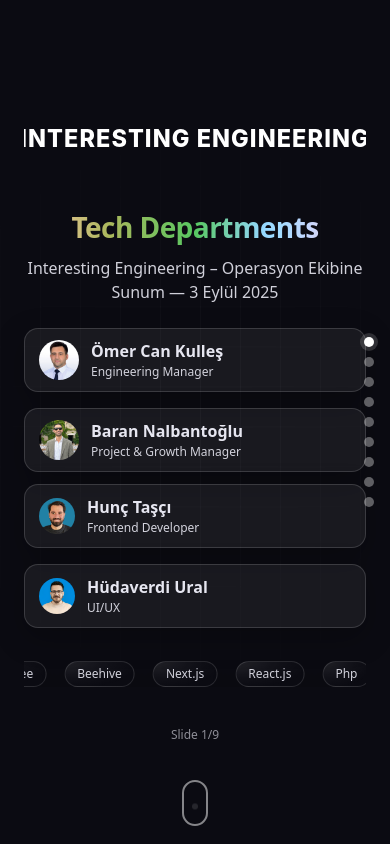
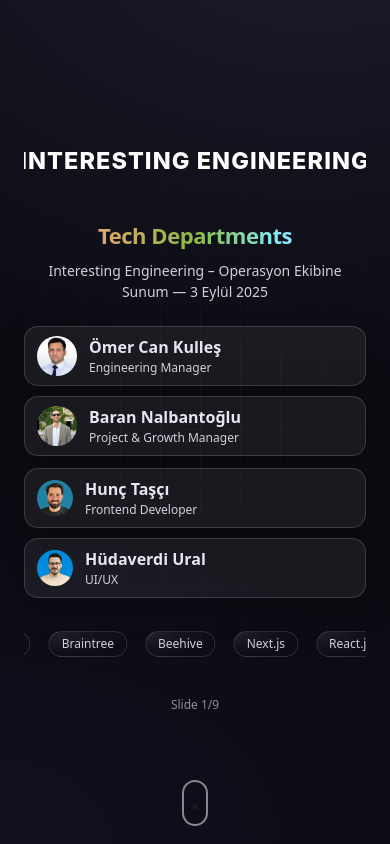
Before and after one commit to omercankulles/tech-slides, a Next.js app: page / in a window 390 px wide. Shown: the top 844 px of the page. Built offline with nearby package versions, Linux system fonts and the light colour scheme.

Commit message:
fix: mobil düzenlemeler, snap düzeltmeleri, başlık boyutları ve README

```diff
--- a/src/app/globals.css
+++ b/src/app/globals.css
@@ -19,6 +19,8 @@
   }
 }
 
+html, body { height: 100%; overflow: hidden; overscroll-behavior-y: contain; }
+
 body {
   background: radial-gradient(1200px 800px at 80% -10%, #1b1b2b 0%, transparent 60%),
               radial-gradient(1000px 600px at -10% 100%, #101020 0%, transparent 60%),
@@ -27,8 +29,8 @@
 }
 
 /* Fullscreen snap container */
-.snap-y { scroll-snap-type: y mandatory; }
-.snap-start { scroll-snap-align: start; }
+.snap-y { scroll-snap-type: y mandatory; overscroll-behavior-y: contain; }
+.snap-start { scroll-snap-align: start; scroll-snap-stop: always; }
 
 /* Animated subtle grid */
 .bg-animated::before {
@@ -44,15 +46,16 @@
 @keyframes gridFloat { from { transform: translateY(0); } to { transform: translateY(-40px); } }
 
 /* Headings */
-.h1 { font-size: clamp(28px, 5vw, 56px); font-weight: 800; letter-spacing: -0.02em; }
-.h2 { font-size: clamp(22px, 3.5vw, 36px); font-weight: 700; }
-.p-lg { font-size: clamp(16px, 2vw, 20px); opacity: .9; }
+.h1 { font-size: clamp(22px, 4.8vw, 56px); font-weight: 800; letter-spacing: -0.02em; }
+.h2 { font-size: clamp(18px, 3.6vw, 36px); font-weight: 700; }
+.p-lg { font-size: clamp(14px, 2vw, 20px); opacity: .9; }
 
 /* Brand label */
 .brand { font-weight: 800; letter-spacing: .08em; text-transform: uppercase; font-size: clamp(16px, 2.4vw, 26px); }
 
 /* Dots nav */
 .dots { position: fixed; right: 16px; top: 50%; transform: translateY(-50%); display: grid; gap: 10px; }
+@media (max-width: 640px) { .dots { display: none; } }
 .dots button { width: 10px; height: 10px; border-radius: 9999px; background: rgba(255,255,255,.35); transition: transform .2s ease, background .2s ease; }
 .dots button:hover { transform: scale(1.15); }
 .dots button[aria-current="true"] { background: #fff; box-shadow: 0 0 0 4px rgba(255,255,255,.15); }
@@ -92,13 +95,14 @@
 
 /* Team cards */
 .team-row { display: flex; justify-content: center; gap: 16px; flex-wrap: wrap; }
-.team-card { display: flex; align-items: center; gap: 12px; padding: 10px 14px; border-radius: 14px; border: 1px solid rgba(255,255,255,.15); background: rgba(255,255,255,.06); box-shadow: 0 10px 30px rgba(0,0,0,.25); width: clamp(280px, 30vw, 360px); }
+.team-card { display: flex; align-items: center; gap: 12px; padding: 10px 14px; border-radius: 14px; border: 1px solid rgba(255,255,255,.15); background: rgba(255,255,255,.06); box-shadow: 0 10px 30px rgba(0,0,0,.25); width: clamp(260px, 88vw, 360px); }
+@media (max-width: 640px) { .team-row { gap: 10px; } .team-card { padding: 8px 12px; width: 92vw; } }
 .team-title { font-weight: 700; }
 .team-role { opacity: .9; font-size: 12px; }
-@media (max-width: 640px) { .team-card { width: 100%; } }
 
 /* TOC cards */
 .toc-item { display: grid; grid-template-columns: 36px 1fr 18px; align-items: center; gap: 12px; padding: 14px 16px; border-radius: 14px; border: 1px solid rgba(255,255,255,.12); background: rgba(255,255,255,.04); transition: background .2s ease, transform .2s ease, border-color .2s ease; }
+@media (max-width: 640px) { .toc-item { grid-template-columns: 28px 1fr 16px; padding: 12px 12px; } }
 .toc-item:hover { background: rgba(255,255,255,.07); border-color: rgba(255,255,255,.18); transform: translateY(-1px); }
 .toc-index { font-family: var(--font-mono); opacity: .65; font-size: 12px; }
 .toc-label { font-weight: 600; }
--- a/src/app/page.tsx
+++ b/src/app/page.tsx
@@ -169,18 +169,18 @@
 
   return (
     <section
-      className="h-[100svh] w-full snap-start flex items-center justify-center px-6"
+      className="min-h-[100svh] w-full snap-start flex items-center justify-center px-6 py-10 sm:py-12"
       aria-label={`Slide ${slide.id}`}
     >
       <div className="max-w-5xl w-full text-center">
         {slide.id === 1 ? (
           <div className="mb-6 flex items-center justify-center gap-4">
-            <div className="relative h-20 md:h-24 lg:h-28 w-[640px] md:w-[780px] lg:w-[920px] float">
+            <div className="relative h-16 sm:h-20 md:h-24 lg:h-28 w-[90vw] max-w-[640px] sm:max-w-[780px] lg:max-w-[920px] float">
               <Image
                 src="/img/teams/ie-logo.svg"
                 alt="Interesting Engineering"
                 fill
-                sizes="(min-width: 1024px) 920px, (min-width: 768px) 780px, 640px"
+                sizes="(min-width: 1024px) 920px, (min-width: 640px) 780px, 90vw"
                 className="object-contain"
                 priority
               />
@@ -379,10 +379,7 @@
   };
 
   return (
-    <div
-      className="min-h-screen w-full overflow-y-auto snap-y"
-      ref={containerRef}
-    >
+    <div className="h-screen w-full overflow-y-auto snap-y" ref={containerRef}>
       {sections.map((s) => (
         <SlideSection key={s.id} slide={s} onGoToId={goToId} />
       ))}
```
